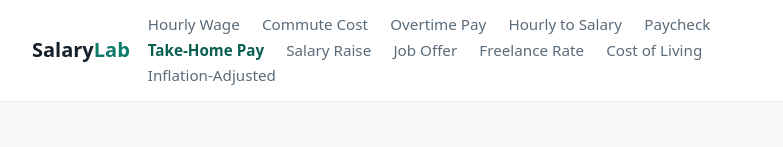
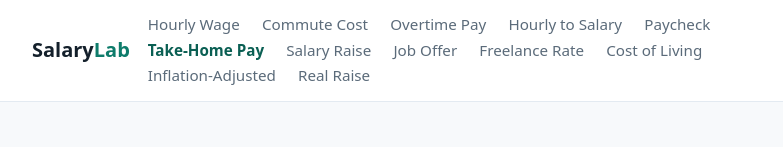
Before and after one commit to mimito-6/salarylab, a plain HTML site: page take-home-pay/index.html in a window 1280 px wide. Shown: the top 147 px of the page, without its empty margins (248-1031 px from the left). Drawn offline with Linux system fonts and the light colour scheme.

Commit message:
deploy take-home-pay/index.html

```diff
--- a/take-home-pay/index.html
+++ b/take-home-pay/index.html
@@ -75,6 +75,7 @@
       <a href="/freelance-rate">Freelance Rate</a>
       <a href="/cost-of-living-salary">Cost of Living</a>
       <a href="/inflation-adjusted-salary">Inflation-Adjusted</a>
+      <a href="/real-raise">Real Raise</a>
     </nav>
   </div>
 </header>
```
